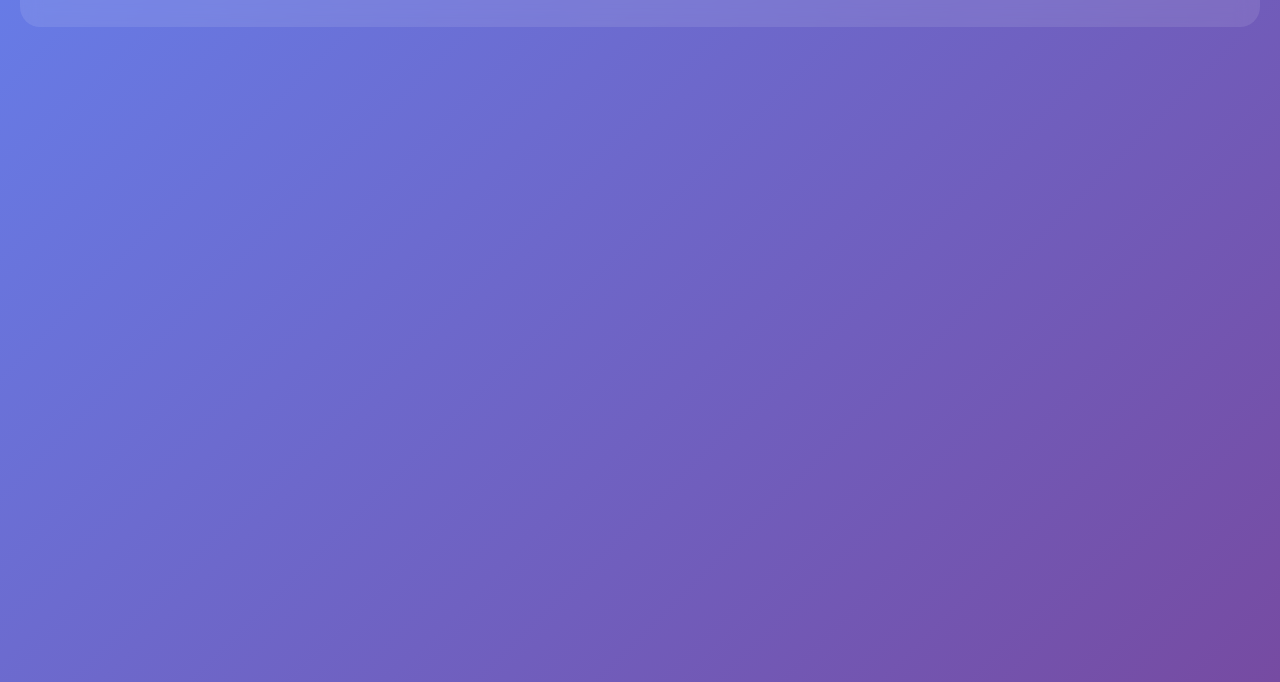
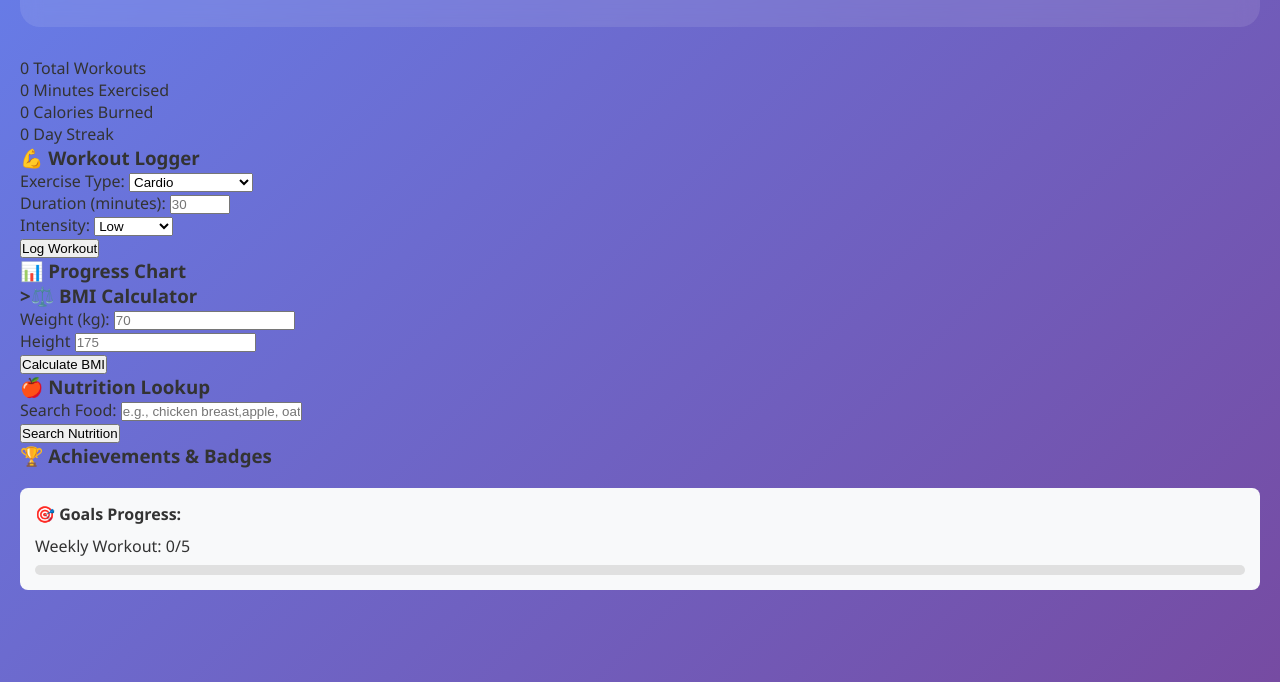
Before and after one commit to SladkaMalinova/FitTrack-Pro, a plain HTML site: page index.html in a window 1280 px wide. Shown: the part 118-800 px from the top of the page. Drawn offline with nearby package versions, Linux system fonts and the light colour scheme.

Commit message:
Build html!

```diff
--- a/index.html
+++ b/index.html
@@ -12,6 +12,7 @@
 </head>
 
 <body>
+
   <!--Building the header-->
   <div class="container">
   <div class="header">
@@ -19,6 +20,125 @@
   <p>Your Ultimate Interactive Fitness & Health Companion</p>
   </div>
 
+  <!--Building Total Workouts-->
+  <div class="stats">
+  <div class="stat-item">
+  <span class="stat-number" id="totalWorkouts">0</span>
+  <span class="stat-label">Total Workouts</span>
+  </div>
+
+  <!--Building Minutes Exercised-->
+  <div class="stat-item">
+    <span class="stat-number" id="totalMinutes">0</span>
+    <span class="stat-label">Minutes Exercised</span>
+  </div>
+
+  <!--Building Calories Burned-->
+  <div class="stat-item">
+    <span class="stat-number" id="caloriesBurned">0</span>
+    <span class="stat-label">Calories Burned</span>
+  </div>
+
+  <!--Day Streak-->
+  <div class="stat-item">
+    <span class="stat-number" id="currentStreak">0</span>
+    <span class="stat-label">Day Streak</span>
+  </div>
+
+  <div class="dashboard">
+    <!--Workout Loddger-->
+    <div class="card">
+      <h3>💪 Workout Logger</h3>
+      <div class="form-group">
+        <label for="workoutType">Exercise Type:</label>
+        <select id="workoutType">
+          <option value="cardio">Cardio</option>
+          <option value="strenght">Strenght Training</option>
+          <option value="yoga">Yoga</option>
+          <option value="running">Running</option>
+          <option value="cycling">cycling</option>
+          <option value="swimming">Swimming</option>
+        </select>
+  </div>
+
+  <!--Workout Duration-->
+  <div class="form-group">
+    <label for="workoutDuration">Duration (minutes):</label>
+    <input type="number" id="workoutDuration" placeholder="30" min="1" max="300">
+  </div>
+
+  <!--Workout Intensity-->
+  <div class="form-group">
+    <label for="workoutIntensity">Intensity:</label>
+<select id="workoutIntensity">
+  <option value="low">Low</option>
+  <option value="moderate">Moderate</option>
+  <option value="high">High</option>
+</select>
+  </div>
+
+  <!--Log Workout-->
+  <button class="btn" >Log Workout</button>
+  <div class="workout-log"></div>
+    </div>
+
+    <!--Progress Chart-->
+    <div class="card">
+      <h3>📊 Progress Chart</h3>
+      <div class="progress-chart">
+      </div>
+    </div>
+
+    <!--BMI Calculator-->
+    <div class="card">
+      <h3>>⚖️ BMI Calculator</h3>
+      <div class="form-group">
+        <label for="weight">Weight (kg):</label>
+        <input type="number" id="weight" placeholder="70" step="0.1">
+      </div>
+
+      <!--Height-->
+      <div class="form-group">
+        <label for="height">Height</label>
+        <input type="number" id="height" placeholder="175">
+      </div>
+
+      <button class="btn" onclick="">Calculate BMI</button>
+      <div id="bmiResult" class="bmi=result"></div>
+    </div>
+
+    <!--Nutrition Lookup-->
+    <div class="card">
+      <h3>🍎 Nutrition Lookup</h3>
+    <div class="form-group">
+<label for="foodQuery">Search Food:</label>
+<input type="text" id="foodQuery" placeholder="e.g., chicken breast,apple, oatmeal">
+    </div>
+
+    <button class="btn" onclick="">Search Nutrition</button>
+    <div id="nutritionResults" class="nutrition-results"></div>
+    </div>
+
+    <!--Achievements-->
+    <div class="card">
+      <h3>🏆 Achievements & Badges</h3>
+      <div id="badges" class="badges"></div>
+      <div style="margin-top: 20px; padding: 15px; background: #f8f9fa; border-radius: 8px;">
+        <h4>🎯 Goals Progress:</h4>
+        <div style="margin-top: 10px;">
+        <div style="margin-bottom:8px;">Weekly Workout: <span id="weeklyProgress">0/5</span></div>
+
+        <div style="background: #e0e0e0; height: 10px; border-radius: 5px;">
+          <div id="weeklyBar" style="background: linear-gradient(45deg, #667eea, #764ba2); height: 100%; border-radius: 5px; width: 0%; transition: width: 0.3sease;"></div>
+        </div>
+        </div>
+      </div>
+    </div>
+  </div>
+    </div>
+
+<script src="assets/js/script.js"></script>
+
 </body>
 
 
```
